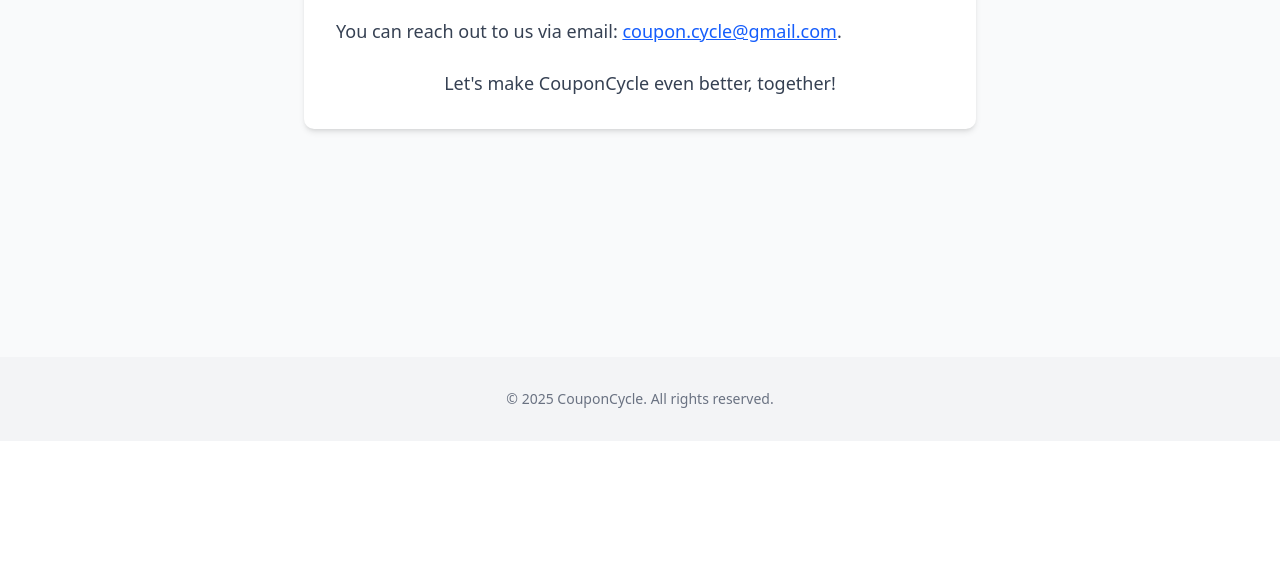
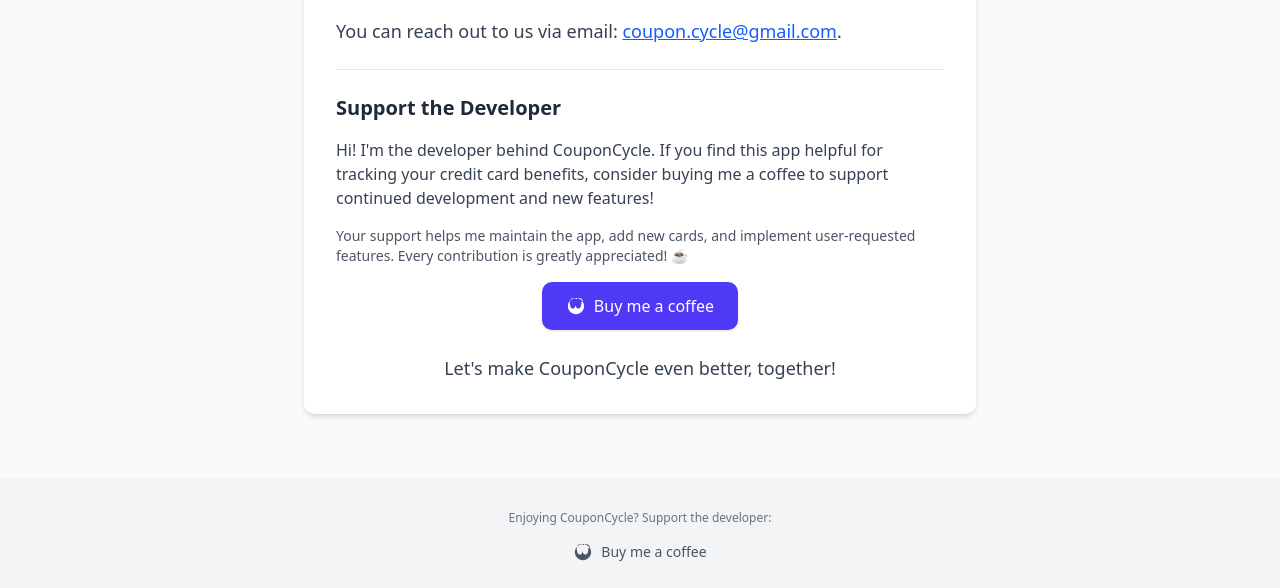
Before and after one commit to fantasy-cc/credit-card-tracker, a Next.js app: page /contact in a window 1280 px wide. Shown: the part 359-947 px from the top of the page. Before the commit the page ends 800 px from the top, so only its background shows below. Built offline with nearby package versions, Linux system fonts and the light colour scheme; no server answers.

Commit message:
Add Buy Me a Coffee support link to footer and contact page

```diff
--- a/src/app/contact/page.tsx
+++ b/src/app/contact/page.tsx
@@ -14,7 +14,32 @@
         <p className="text-lg text-gray-700 mb-6 dark:text-gray-300">
           You can reach out to us via email: <a href="mailto:coupon.cycle@gmail.com" className="text-blue-600 hover:text-blue-800 underline dark:text-blue-400 dark:hover:text-blue-300">coupon.cycle@gmail.com</a>.
         </p>
-        <p className="text-lg text-gray-700 text-center font-medium dark:text-gray-300">
+
+        {/* Support Section */}
+        <div className="border-t pt-6 mt-6 border-gray-200 dark:border-gray-700">
+          <h2 className="text-xl font-semibold mb-4 text-gray-800 dark:text-gray-200">Support the Developer</h2>
+          <p className="text-gray-700 mb-4 dark:text-gray-300">
+            Hi! I&apos;m the developer behind CouponCycle. If you find this app helpful for tracking your credit card benefits, consider buying me a coffee to support continued development and new features!
+          </p>
+          <p className="text-sm text-gray-600 mb-4 dark:text-gray-400">
+            Your support helps me maintain the app, add new cards, and implement user-requested features. Every contribution is greatly appreciated! ☕
+          </p>
+          <div className="text-center">
+            <a
+              href="https://coff.ee/fantasy_c"
+              target="_blank"
+              rel="noopener noreferrer"
+              className="inline-flex items-center gap-2 px-6 py-3 bg-indigo-600 text-white font-medium rounded-lg hover:bg-indigo-700 transition-colors duration-200 shadow-sm hover:shadow-md"
+            >
+              <svg className="h-5 w-5" viewBox="0 0 24 24" fill="currentColor">
+                <path d="M20.216 6.415l-.132-.666c-.119-.598-.388-1.163-.766-1.618a4.85 4.85 0 0 0-1.364-1.119C17.156 2.583 16.352 2.25 15.5 2.25c-1.209 0-2.344.568-3.077 1.539C11.69 2.817 10.555 2.25 9.346 2.25c-.852 0-1.656.333-2.454.762a4.85 4.85 0 0 0-1.364 1.119c-.378.455-.647 1.02-.766 1.618L4.63 6.415a6.2 6.2 0 0 0-.132.666c-.119.598-.119 1.209 0 1.807l.747 3.735c.186.93.776 1.704 1.618 2.115.842.41 1.807.41 2.649 0 .842-.41 1.432-1.185 1.618-2.115l.373-1.868.373 1.868c.186.93.776 1.704 1.618 2.115.842.41 1.807.41 2.649 0 .842-.41 1.432-1.185 1.618-2.115l.747-3.735c.119-.598.119-1.209 0-1.807zM12 21.75c-5.385 0-9.75-4.365-9.75-9.75S6.615 2.25 12 2.25s9.75 4.365 9.75 9.75-4.365 9.75-9.75 9.75z"/>
+              </svg>
+              Buy me a coffee
+            </a>
+          </div>
+        </div>
+
+        <p className="text-lg text-gray-700 text-center font-medium mt-6 dark:text-gray-300">
           Let&apos;s make CouponCycle even better, together!
         </p>
       </div>
--- a/src/components/Footer.tsx
+++ b/src/components/Footer.tsx
@@ -6,6 +6,22 @@
   return (
     <footer className="bg-gray-100 py-8 text-center dark:bg-gray-900">
       <div className="container mx-auto px-4">
+        <div className="mb-4">
+          <p className="text-xs text-gray-500 dark:text-gray-400 mb-2">
+            Enjoying CouponCycle? Support the developer:
+          </p>
+          <a
+            href="https://coff.ee/fantasy_c"
+            target="_blank"
+            rel="noopener noreferrer"
+            className="inline-flex items-center gap-2 px-4 py-2 text-sm font-medium text-gray-600 hover:text-gray-800 dark:text-gray-300 dark:hover:text-gray-100 transition-colors duration-200"
+          >
+            <svg className="h-5 w-5" viewBox="0 0 24 24" fill="currentColor">
+              <path d="M20.216 6.415l-.132-.666c-.119-.598-.388-1.163-.766-1.618a4.85 4.85 0 0 0-1.364-1.119C17.156 2.583 16.352 2.25 15.5 2.25c-1.209 0-2.344.568-3.077 1.539C11.69 2.817 10.555 2.25 9.346 2.25c-.852 0-1.656.333-2.454.762a4.85 4.85 0 0 0-1.364 1.119c-.378.455-.647 1.02-.766 1.618L4.63 6.415a6.2 6.2 0 0 0-.132.666c-.119.598-.119 1.209 0 1.807l.747 3.735c.186.93.776 1.704 1.618 2.115.842.41 1.807.41 2.649 0 .842-.41 1.432-1.185 1.618-2.115l.373-1.868.373 1.868c.186.93.776 1.704 1.618 2.115.842.41 1.807.41 2.649 0 .842-.41 1.432-1.185 1.618-2.115l.747-3.735c.119-.598.119-1.209 0-1.807zM12 21.75c-5.385 0-9.75-4.365-9.75-9.75S6.615 2.25 12 2.25s9.75 4.365 9.75 9.75-4.365 9.75-9.75 9.75z"/>
+            </svg>
+            Buy me a coffee
+          </a>
+        </div>
         <p className="text-sm text-gray-500 dark:text-gray-400">
           &copy; {currentYear} CouponCycle. All rights reserved.
         </p>
```
